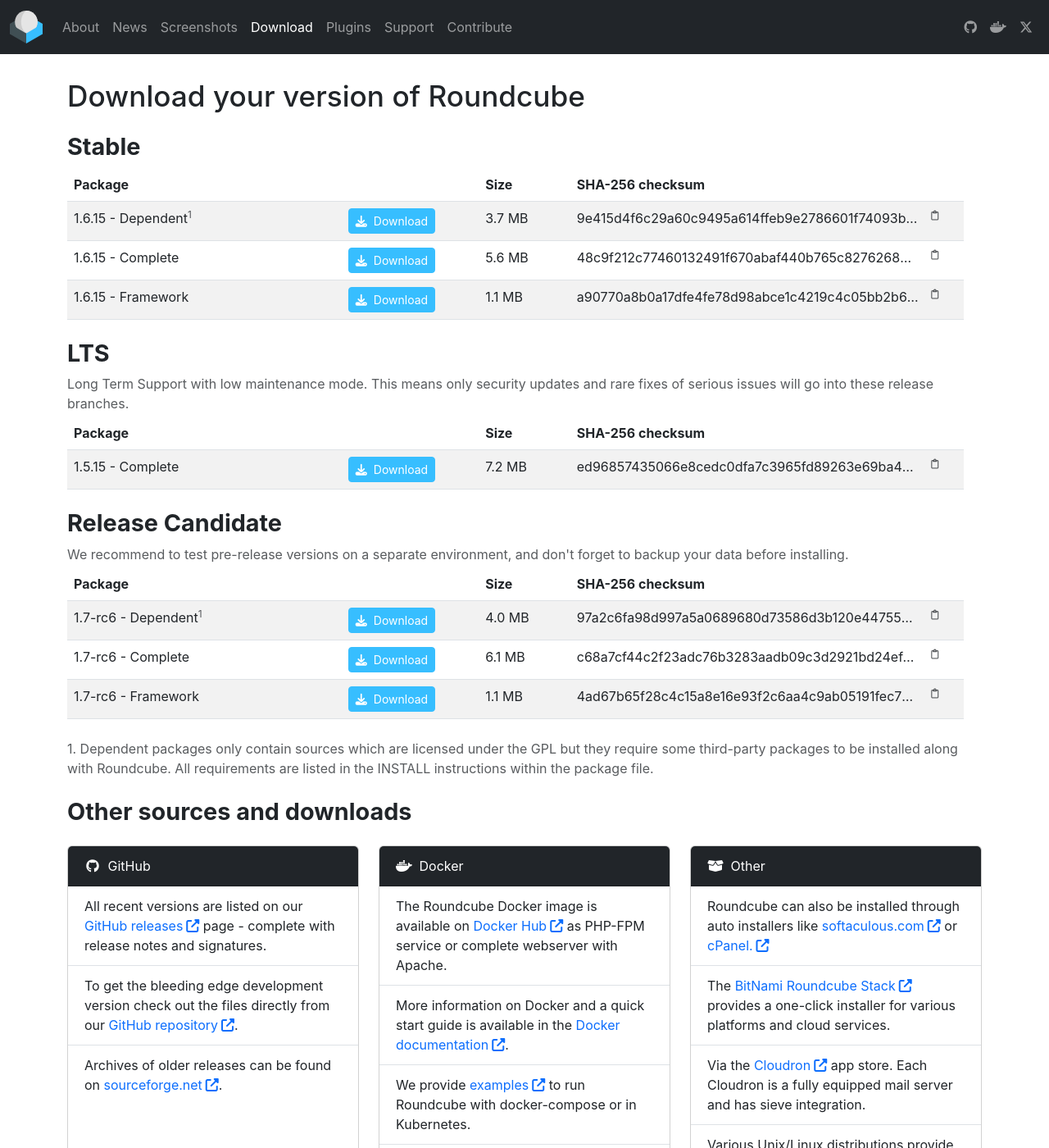
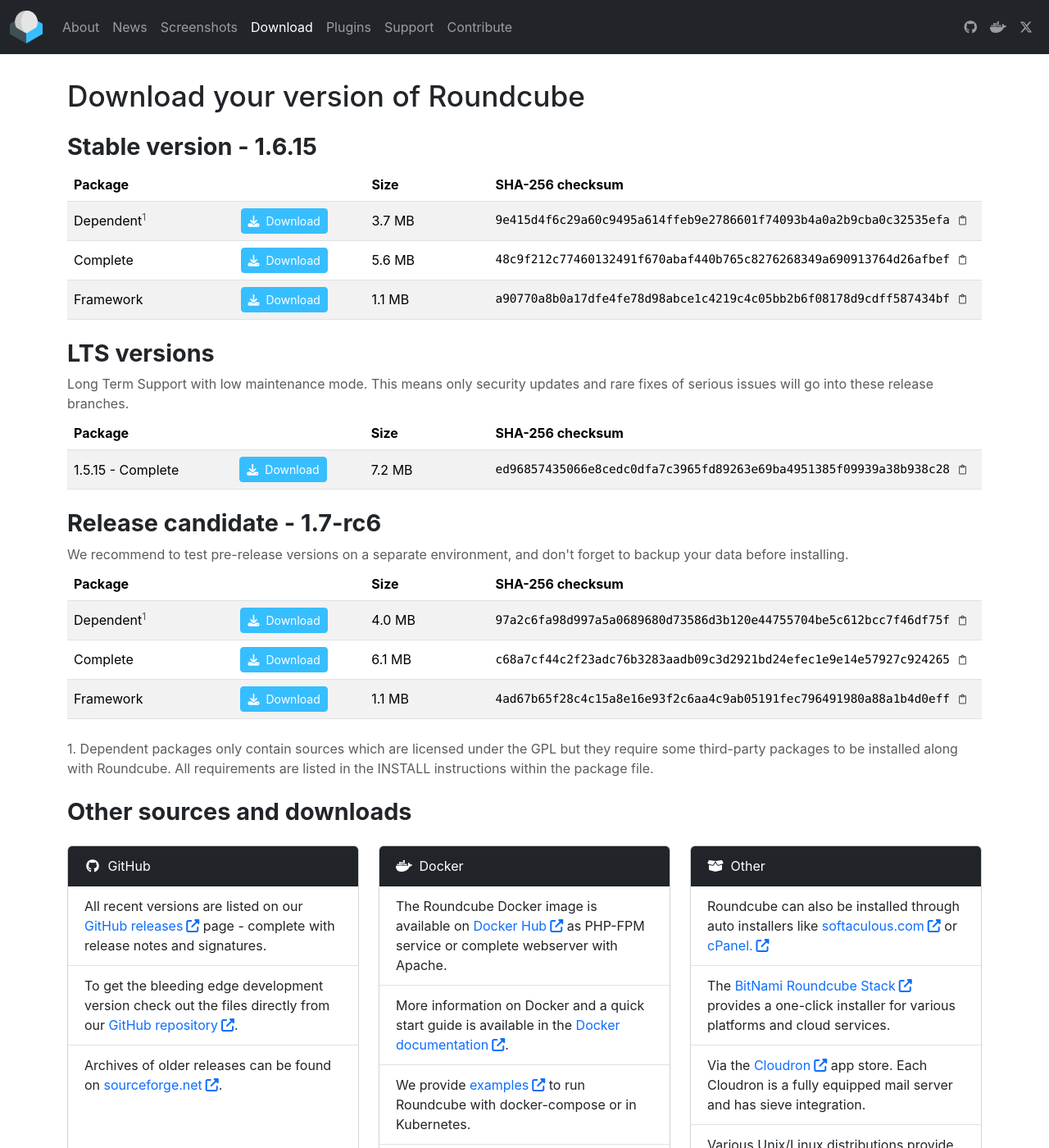
Before and after one commit to roundcube/roundcube.github.com, a Jekyll site: the page built from download/index.html, in a window 1280 px wide and 1400 px high. Shown: the whole window at 82% size. Built offline with Jekyll 4.4.1, drawn with Linux system fonts in a browser that asks for light colours; nearby versions of some CDN libraries.

Commit message:
restore table based layout

```diff
--- a/_config.yml
+++ b/_config.yml
@@ -18,7 +18,7 @@
         url: 'https://cdn.jsdelivr.net/npm/less@4.2.0/dist/less.min.js',
         sri: 'sha384-SlYTcCEsC10TwMfcpGjqd+bWfA2QdB0CInBtPX6erDT3NnEkhX2X3gJ83UyHtXs3'
     },
-    css: '/styles/styles.min.css?v=2026030800',
+    css: '/styles/styles.min.css?v=2026032500',
     bootstrap: {
         css: {
             url: 'https://cdn.jsdelivr.net/npm/bootstrap@5.3.3/dist/css/bootstrap.min.css',
--- a/_includes/footer.html
+++ b/_includes/footer.html
@@ -78,7 +78,7 @@
 
     document.querySelectorAll('a.copy-popover-link').forEach((sumbtn) => {
         var popover = new bootstrap.Popover(sumbtn, {
-            content: sumbtn.closest('div').querySelector('.copy-popover-target').innerHTML,
+            content: sumbtn.closest('td').querySelector('.copy-popover-target').innerHTML,
             html: true,
             customClass: 'copy-popover'
         });
--- a/download/index.html
+++ b/download/index.html
@@ -12,33 +12,37 @@
     {% if params.packages.size == 0 %}
         {% continue %}
     {% endif %}
-    <h2 id="{{ id }}">{{ params.title }} <a class="anchor" href="#{{ id }}" aria-label="Link to this section: {{ params.title }}"></a></h2>
+    <h2 id="{{ id }}">{{ params.title }}{% if params.titleVersion %} - {{ params.packages[0].version }}{% endif %} <a class="anchor" href="#{{ id }}" aria-label="Link to this section: {{ params.title }}"></a></h2>
 
     {% if params.description %}
         <p class="text-body-secondary mb-1">{{ params.description }}</p>
     {% endif %}
 
-    <div class="download-grid grid-striped" role="table">
-        <div class="item-header fw-bold"role="row">
-            <div class="col-package" role="columnheader">Package</div>
-            <div class="col-link" role="columnheader"></div>
-            <div class="col-size" role="columnheader">Size</div>
-            <div class="col-checksum" role="columnheader"><span class="d-none d-lg-inline">SHA-256 checksum</span></div>
-        </div>
+    <table class="table table-striped download-table">
+    <thead>
+        <tr>
+            <th class="package" scope="col">Package</th>
+            <td class="link"></td>
+            <th class="size text-nowrap" scope="col">Size</th>
+            <th class="checksum" scope="col"><span class="d-none d-lg-inline">SHA-256 checksum</span></th>
+        </tr>
+    </thead>
+    <tbody>
         {% for package in params.packages %}
-            <div class="item-content" role="row">
-                <div class="col-package" role="rowheader">{{ package.version }} - {{ package.package }}{% if package.package == "Dependent" %}<sup><a href="#fn1" class="text-body-secondary">1</a></sup>{% endif %}</div>
-                <div class="col-link" role="cell"><a href="{{ package.url }}" title="Download now!" class="btn rc-icon btn-rc-download btn-sm"><span class="d-none d-sm-inline ms-0 ms-sm-1">Download</span></a></div>
-                <div class="col-size" role="cell">{{ package.size }}</div>
-                <div class="col-checksum" role="cell">
+            <tr>
+                <th class="package fw-normal" scope="row">{% unless params.titleVersion %}{{ package.version }} - {% endunless %}{{ package.package }}{% if package.package == "Dependent" %}<sup><a href="#fn1" class="text-body-secondary">1</a></sup>{% endif %}</th>
+                <td class="link text-center text-lg-start"><a href="{{ package.url }}" title="Download now!" class="btn rc-icon btn-rc-download btn-sm"><span>Download</span></a></td>
+                <td class="size text-nowrap">{{ package.size }}</td>
+                <td class="checksum font-monospace text-nowrap text-center text-lg-start pe-3">
                     <span class="d-none d-lg-inline copy-popover-target">
-                        <span class="copy-target d-block d-md-inline-block overflow-hidden text-nowrap text-truncate py-3 py-lg-0">{{ package.checksum }}</span><span class="py-3 py-lg-0 ps-1"><a class="copy-link align-top" href="#" aria-label="Copy text"></a></span>
+                        <span class="copy-target d-block d-lg-inline text-nowrap overflow-auto py-3 py-lg-0">{{ package.checksum }}</span><span class="py-3 py-lg-0"><a class="copy-link" href="#" aria-label="Copy text"></a></span>
                     </span>
                     <a class="d-inline d-lg-none copy-popover-link checksum" href="#" aria-label="SHA-256 checksum" onclick="return false;" data-bs-title="SHA-256 checksum" data-bs-placement="left"></a>
-                </div>
-            </div>
+                </td>
+            </tr>
         {% endfor %}
-    </div>
+    </tbody>
+    </table>
 {% endfor %}
 
 <p id="fn1" class="text-body-secondary mt-4">1. Dependent packages only contain sources which are licensed under the GPL but they require some third-party
--- a/index.html
+++ b/index.html
@@ -15,7 +15,7 @@
                 <a href="/screens"><img src="/screens/skins/{{ skin }}/banner.png?g={{ generated }}" {% if site.data.screenshots[skin]['banner-dark'] %}data-rc-dark="/screens/skins/{{ skin }}/banner_dark.png?g={{ generated }}"{% endif %} width="647" height="390" id="bannerimg" class="img-fluid" alt="Welcome Roundcube Webmail"></a>
             </div>
             <div class="download text-center d-flex flex-column justify-content-center justify-content-lg-start align-items-center pt-xl-4">
-                <a href="/download" class="btn rc-icon btn-rc-download btn-lg" title="Download now!"><span class="ms-1">Download</span></a>
+                <a href="/download" class="btn rc-icon btn-rc-download btn-lg" title="Download now!"><span>Download</span></a>
                 <span class="version text-body-secondary">Version {{ site.data.downloads.stable.packages[0].version }}</span>
             </div>
         </div>
```
Also changed, not shown: _data/downloads.json (+10 -5 lines), styles/styles.less (+59 -31 lines), styles/styles.min.css.
